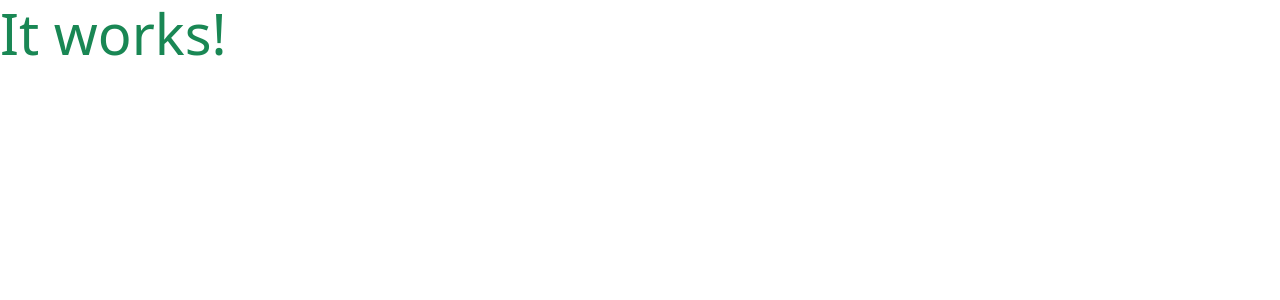
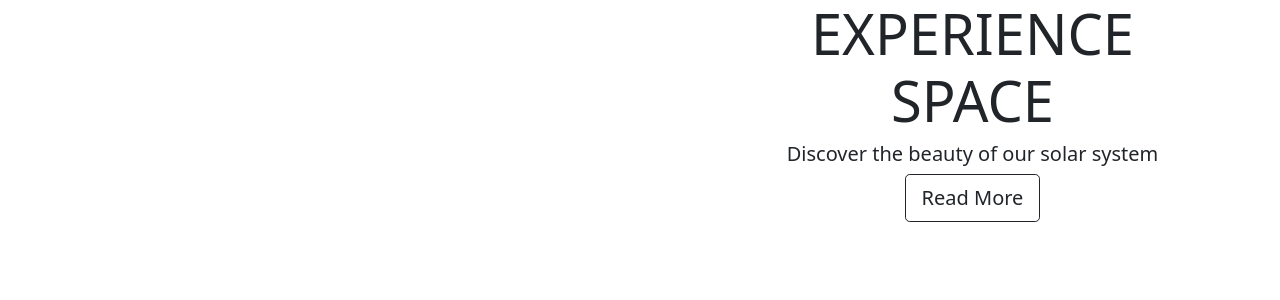
Before and after one commit to chizzletaz/MilestoneProject4, a Django app: page / in a window 1280 px wide. Shown: the top 300 px of the page. Run offline with Django 3.2, Linux system fonts and the light colour scheme.

Commit message:
Add home page content.

```diff
--- a/home/templates/home/index.html
+++ b/home/templates/home/index.html
@@ -1,6 +1,25 @@
 {% extends "base.html" %}
 {% load static %}
 
+{% block page_header%}
+    <div class="container-fluid header-container">
+        <div class="row">
+            <div class="col"></div>
+        </div>
+    </div>
+{% endblock %}
+
 {% block content %}
-    <h1 class="display-4 text-success">It works!</h1>
+<div class="container">
+    <div class="row">
+        <div class="col-12 col-md-7">
+            <img class="img-fluid" src="">
+        </div>
+        <div class="col-12 col-md-5 my-auto text-center ltr">
+            <h1 class="display-4"><strong>EXPERIENCE SPACE</strong></h1>
+            <h3 class="lead">Discover the beauty of our solar system</h3>
+            <h4><a class="btn btn-lg btn-outline-dark">Read More</a></h4>
+        </div>
+    </div>
+</div>
 {% endblock %}
```
